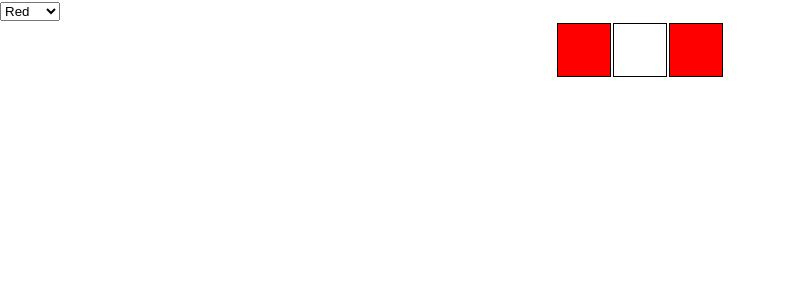
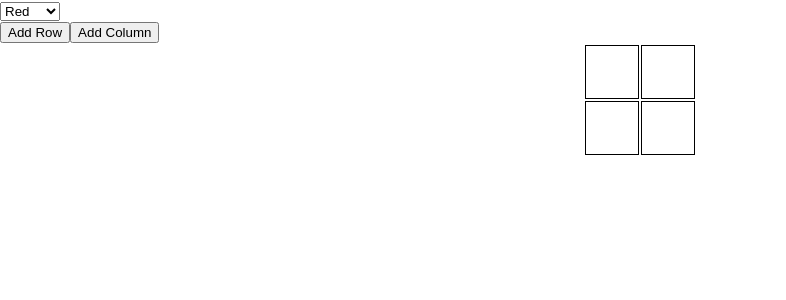
Before and after one commit to Anthonysokolov/cuny2x-colorgrid, a React (Create React App) app: page / in a window 1280 px wide. Shown: the top 300 px of the page, without its empty margins (0-786 px from the left). Built offline with nearby package versions, Linux system fonts and the light colour scheme.

Commit message:
added addrows

```diff
--- a/src/App.js
+++ b/src/App.js
@@ -9,13 +9,23 @@ class App extends Component{
     this.state = {
       rows:2,
       cols:2,
-      color:"red"
+      fillColor:"red"
     }
   }
   selectColor = () => {
 
   }
+  addRow = () => {
+    this.setState({rows:this.state.rows+1})
+  }
+  addCol = () => {
+    this.setState({cols:this.state.cols+1})
+  }
   render(){
+    let rowArr = []
+    for(let i = 0; i < this.state.rows; i++){
+      rowArr.push(i)
+    }
     return  <div>
             <div id="dropdown">
               <select id="color" >
@@ -24,9 +34,15 @@ class App extends Component{
                   <option value="blue">Blue</option>
               </select>
             </div>
+            <div>
+              <button onClick={this.addRow}>Add Row</button>
+              <button onClick={this.addCol}>Add Column</button>
+            </div>
             <table id="main-grid" align="center">
             <tbody>
-              <TableRow cols = {this.state.col}/>
+              {rowArr.map(() => {
+                return <TableRow cols={this.state.cols} fillColor={this.state.fillColor}/>
+              })}
             </tbody>
             </table>
             </div>
--- a/src/components/TableRow.js
+++ b/src/components/TableRow.js
@@ -4,14 +4,20 @@ import Cell from './cell.js'
 class TableRow extends Component{
   constructor(props){
     super(props)
+    var colArray = []
+    for(let i = 0; i < props.cols; i++){
+      colArray.push(i)
+    }
     this.state = {
-      cols:["red","","red"]
+      cols:colArray,
+      fillColor: props.fillColor
     }
   }
   render(){
+    console.log(this.state.cols)
     return <tr>
               {this.state.cols.map((color) => {
-                  return <Cell color={color}/>
+                  return <Cell fillColor={this.state.fillColor}/>
               })
               }
            </tr>
--- a/src/components/cell.js
+++ b/src/components/cell.js
@@ -6,11 +6,15 @@ class Cell extends Component{
   constructor(props){
     super(props)
     this.state = {
-      color:props.color+ "-cell"
+      cellColor:"white-cell",
+      fillColor:props.fillColor + "-cell"
     }
   }
+  fillCell = () => {
+    this.setState({cellColor:this.state.fillColor})
+  }
   render(){
-    return  <td className={this.state.color}></td>
+    return  <td className={this.state.cellColor} onClick={this.fillCell}></td>
   }
 }
 
```
